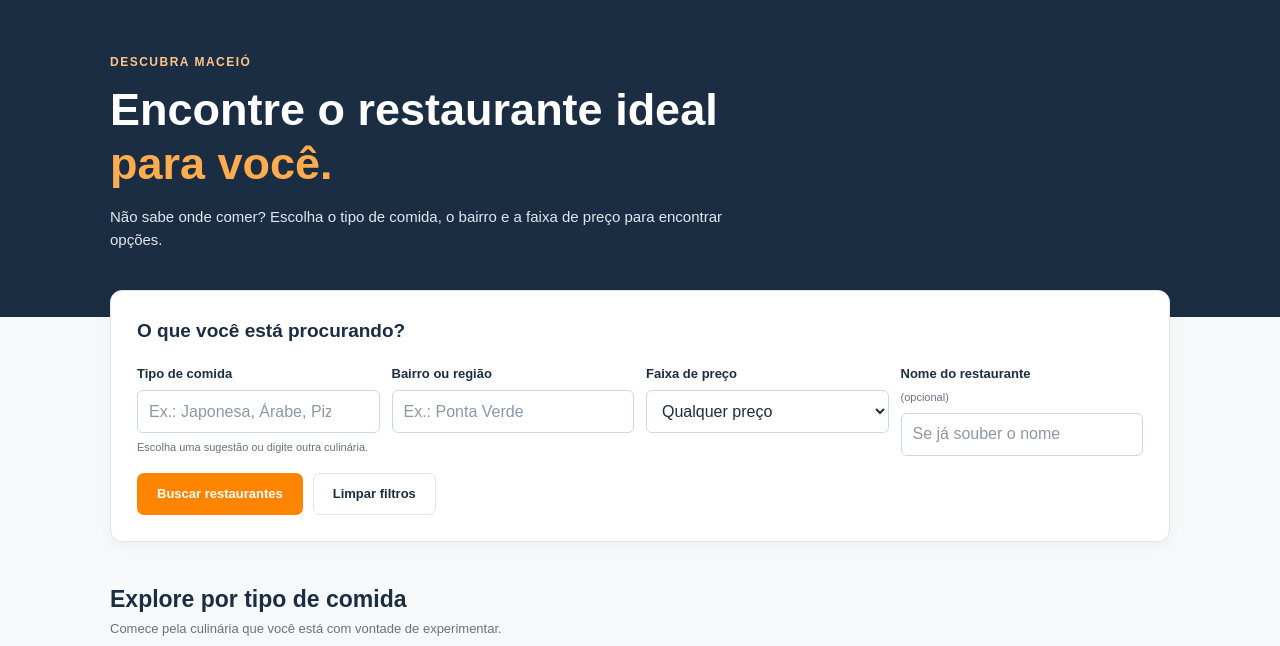
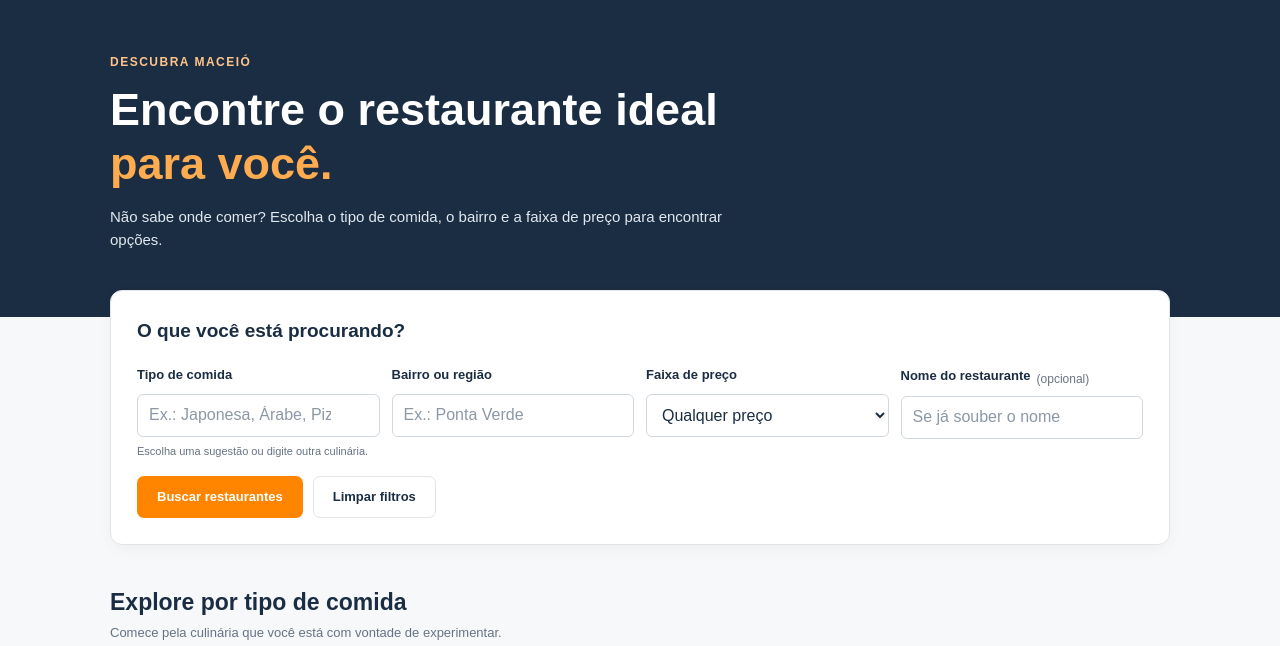
Before and after one commit to GabrielNolasco-hub/Rango, a Spring Boot app: page /restaurantes in a window 1280 px wide. Shown: the part 78-724 px from the top of the page. Run offline with Spring Boot 4, Linux system fonts and the light colour scheme; data comes from the database, SQL or seed files in the repository.

Commit message:
consertando detalhe no alinhamento dos filtros

```diff
--- a/src/main/resources/static/css/rango.css
+++ b/src/main/resources/static/css/rango.css
@@ -1119,3 +1119,18 @@ a:focus-visible {
     color: var(--cinza);
     font-size: 11px;
 }
+
+.field label {
+    display: flex;
+    align-items: center;
+    gap: 6px;
+    margin-bottom: 8px;
+    min-height: 22px;
+}
+
+.field label small {
+    white-space: nowrap;
+    font-size: 12px;
+    font-weight: 400;
+    color: #6b7280;
+}
```
